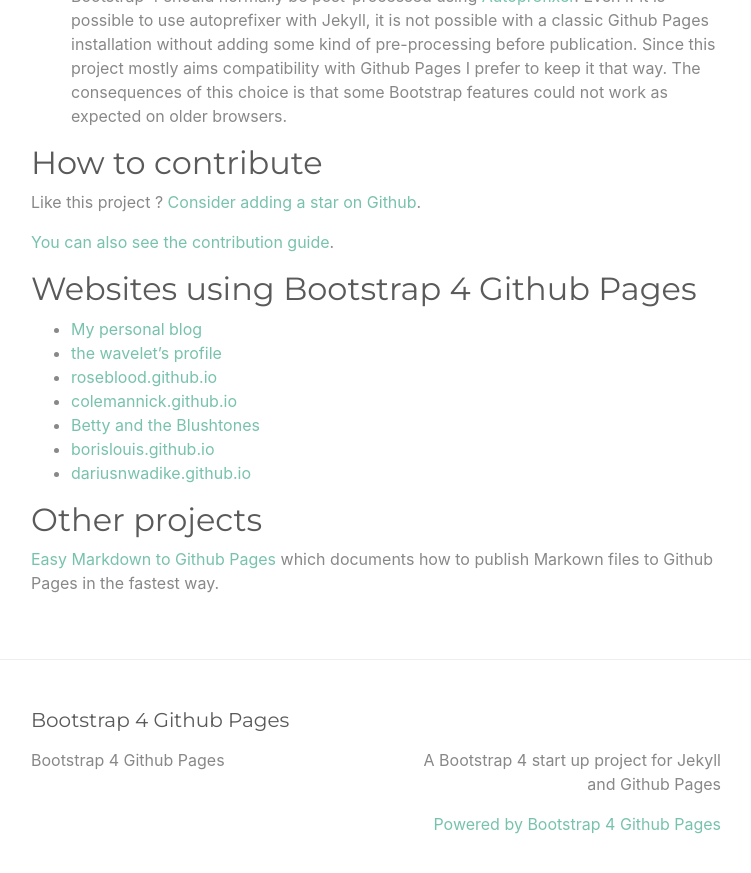
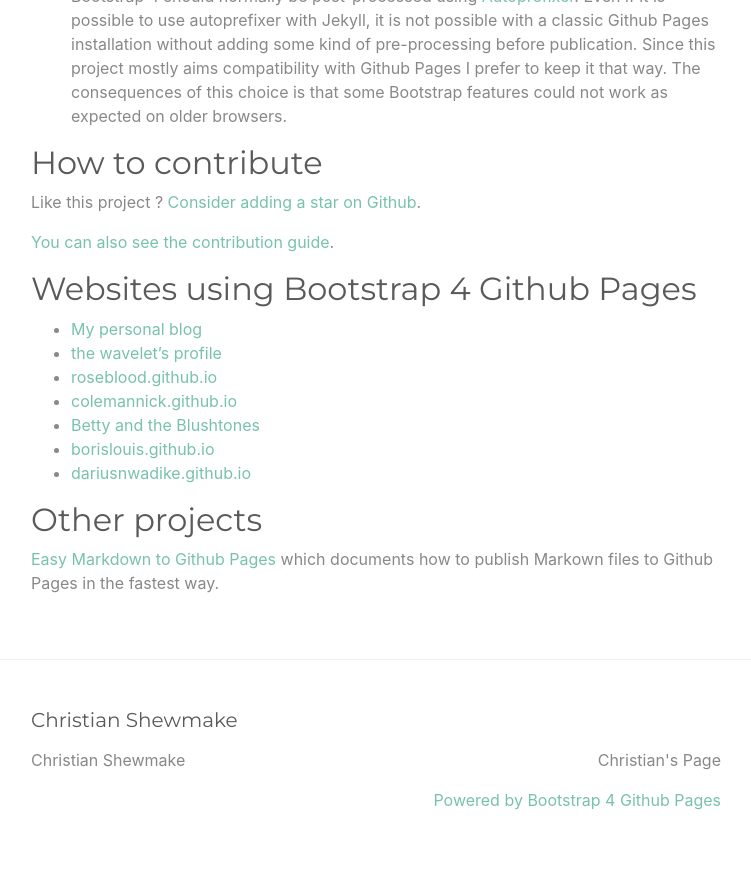
Before and after one commit to nicolas-van/bootstrap-4-github-pages, a Jekyll site: the page built from index.md, in a window 1280 px wide and 900 px high, scrolled down 2352 px. Shown: the top 873 px of the window, without its empty margins (264-1015 px from the left). Built offline with Jekyll 4.4.1, drawn with Linux system fonts in a browser that asks for light colours; some of the changed text lies outside the part shown.

Commit message:
Update _config.yml

```diff
--- a/_config.yml
+++ b/_config.yml
@@ -13,16 +13,16 @@
 # you will see them accessed via {{ site.title }}, {{ site.email }}, and so on.
 # You can create any custom variable you would like, and they will be accessible
 # in the templates via {{ site.myvariable }}.
-title: Bootstrap 4 Github Pages
+title: Christian Shewmake
 email: ""
 description: >- # this means to ignore newlines until "baseurl:"
-  A Bootstrap 4 start up project for Jekyll and Github Pages
+  Christian's Page
 #baseurl: "" # the subpath of your site, e.g. /blog
 #url: "" # the base hostname & protocol for your site, e.g. http://example.com
 #twitter_username: jekyllrb
 #github_username:  jekyll
 
-repository: "nicolas-van/bootstrap-4-github-pages"
+repository: "cshewmake2/cshewmake2"
 
 # Build settings
 plugins:
@@ -40,5 +40,3 @@
   - Gemfile.lock
   - node_modules
   - update_boostrap.sh
-
-theme: jekyll-theme-minimal
```
